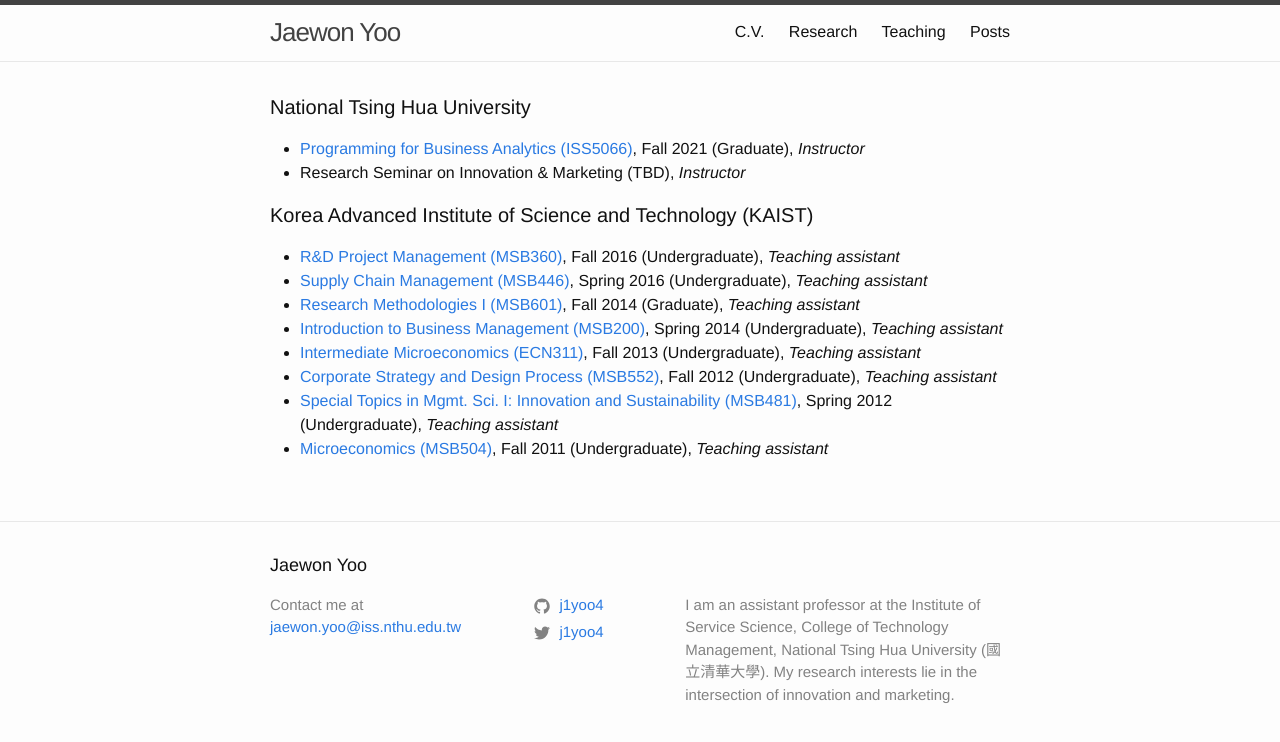
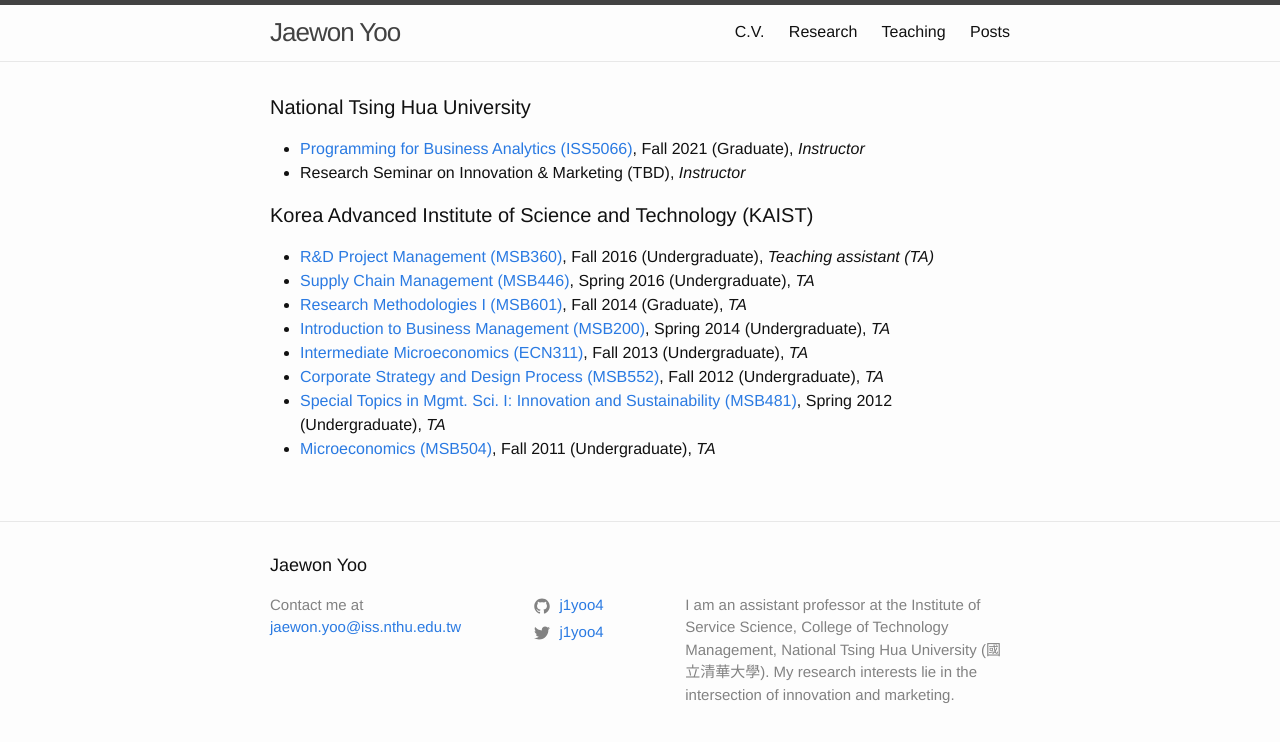
Before and after one commit to j1yoo/j1yoo.github.io, a Jekyll site: the page built from teaching.markdown, in a window 1280 px wide. Shown: the top 742 px of the page. Built offline with Jekyll 4.4.1, drawn with Linux system fonts in a browser that asks for light colours.

Commit message:
Update teaching.markdown

```diff
--- a/teaching.markdown
+++ b/teaching.markdown
@@ -10,11 +10,11 @@
 
 
 #### Korea Advanced Institute of Science and Technology (KAIST)
-* [R&D Project Management (MSB360)](http://bulletin.kaist.ac.kr/html/en/?year=2016&id=en20161421&file=E){:target="_blank"}, Fall 2016 (Undergraduate), _Teaching assistant_
-* [Supply Chain Management (MSB446)](http://bulletin.kaist.ac.kr/html/en/?year=2016&id=en20161421&file=E){:target="_blank"}, Spring 2016 (Undergraduate), _Teaching assistant_
-* [Research Methodologies I (MSB601)](http://bulletin.kaist.ac.kr/html/en/?year=2014&id=en20141403&file=E){:target="_blank"}, Fall 2014 (Graduate), _Teaching assistant_
-* [Introduction to Business Management (MSB200)](http://bulletin.kaist.ac.kr/html/en/?year=2014&id=en20141403&file=E){:target="_blank"}, Spring 2014 (Undergraduate), _Teaching assistant_
-* [Intermediate Microeconomics (ECN311)](http://bulletin.kaist.ac.kr/html/en/?year=2014&id=en20141407&file=E){:target="_blank"}, Fall 2013 (Undergraduate), _Teaching assistant_
-* [Corporate Strategy and Design Process (MSB552)](http://bulletin.kaist.ac.kr/html/en/?year=2012&id=en20121501&file=E){:target="_blank"}, Fall 2012 (Undergraduate), _Teaching assistant_
-* [Special Topics in Mgmt. Sci. I: Innovation and Sustainability (MSB481)](http://bulletin.kaist.ac.kr/html/en/?year=2012&id=en20121501&file=E){:target="_blank"}, Spring 2012 (Undergraduate), _Teaching assistant_
-* [Microeconomics (MSB504)](http://bulletin.kaist.ac.kr/html/en/?year=2012&id=en20121501&file=E){:target="_blank"}, Fall 2011 (Undergraduate), _Teaching assistant_
+* [R&D Project Management (MSB360)](http://bulletin.kaist.ac.kr/html/en/?year=2016&id=en20161421&file=E){:target="_blank"}, Fall 2016 (Undergraduate), _Teaching assistant (TA)_
+* [Supply Chain Management (MSB446)](http://bulletin.kaist.ac.kr/html/en/?year=2016&id=en20161421&file=E){:target="_blank"}, Spring 2016 (Undergraduate), _TA_
+* [Research Methodologies I (MSB601)](http://bulletin.kaist.ac.kr/html/en/?year=2014&id=en20141403&file=E){:target="_blank"}, Fall 2014 (Graduate), _TA_
+* [Introduction to Business Management (MSB200)](http://bulletin.kaist.ac.kr/html/en/?year=2014&id=en20141403&file=E){:target="_blank"}, Spring 2014 (Undergraduate), _TA_
+* [Intermediate Microeconomics (ECN311)](http://bulletin.kaist.ac.kr/html/en/?year=2014&id=en20141407&file=E){:target="_blank"}, Fall 2013 (Undergraduate), _TA_
+* [Corporate Strategy and Design Process (MSB552)](http://bulletin.kaist.ac.kr/html/en/?year=2012&id=en20121501&file=E){:target="_blank"}, Fall 2012 (Undergraduate), _TA_
+* [Special Topics in Mgmt. Sci. I: Innovation and Sustainability (MSB481)](http://bulletin.kaist.ac.kr/html/en/?year=2012&id=en20121501&file=E){:target="_blank"}, Spring 2012 (Undergraduate), _TA_
+* [Microeconomics (MSB504)](http://bulletin.kaist.ac.kr/html/en/?year=2012&id=en20121501&file=E){:target="_blank"}, Fall 2011 (Undergraduate), _TA_
```
